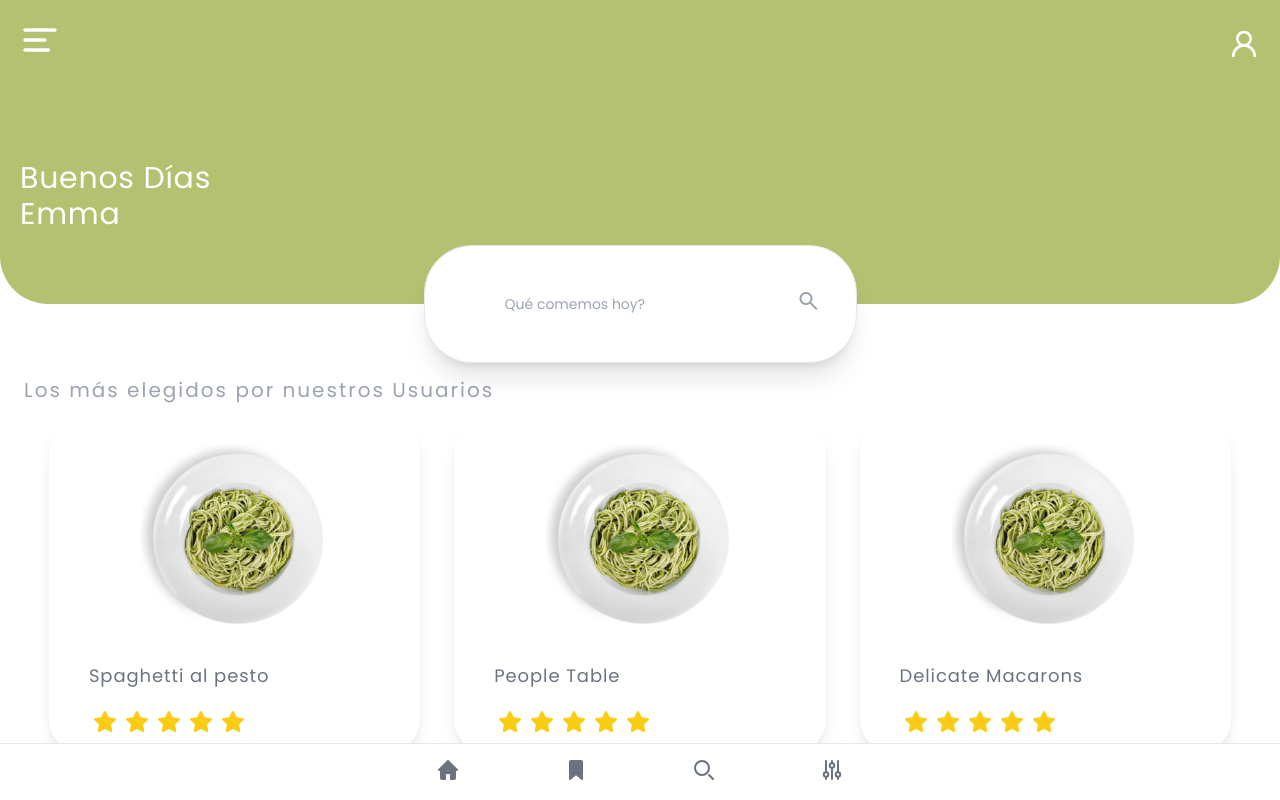
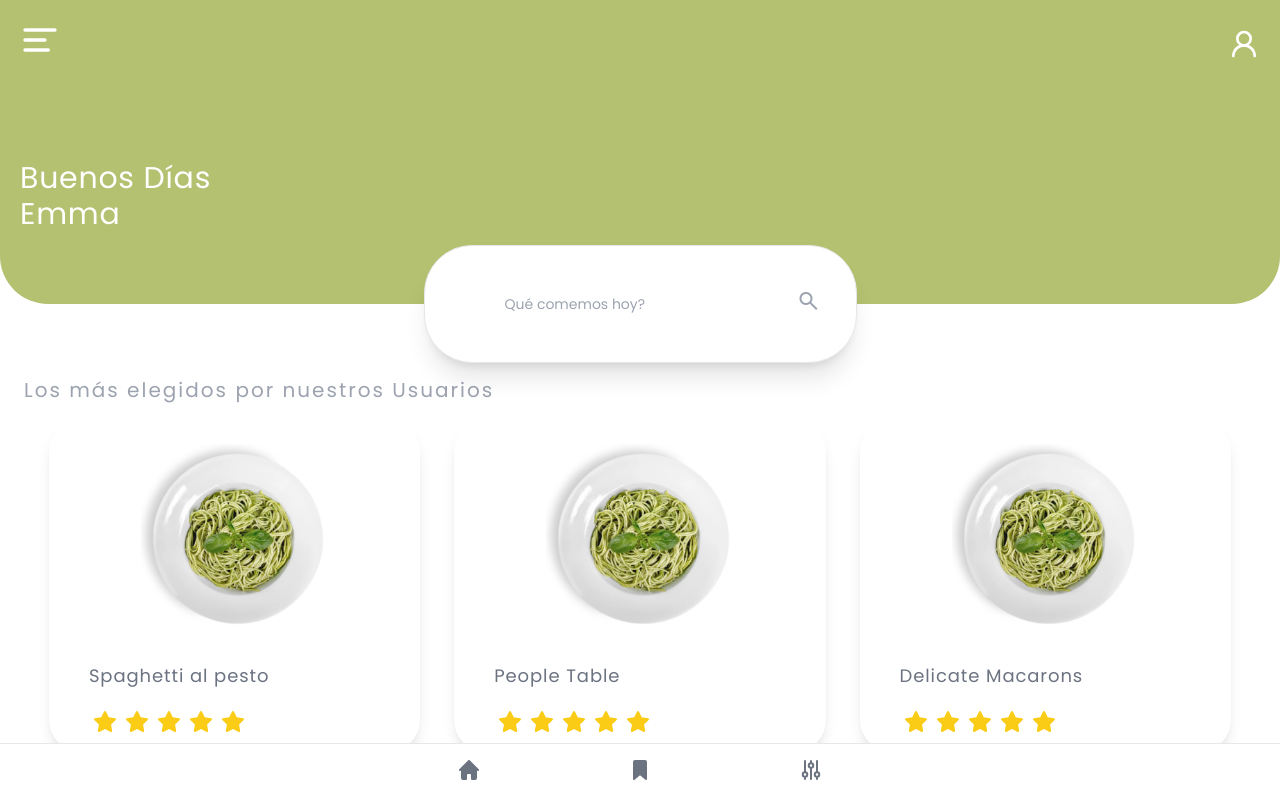
Before and after one commit to Cecimartinez/que-comemos, a React (Vite) app in the folder que-comemos-app/: page / in a window 1280 px wide. Built offline with nearby package versions, Linux system fonts and the light colour scheme.

Commit message:
NavigationBottom - Updated

```diff
--- a/que-comemos-app/src/components/NavigationBottom/NavigationBottom.jsx
+++ b/que-comemos-app/src/components/NavigationBottom/NavigationBottom.jsx
@@ -1,46 +1,49 @@
+import { Link } from 'react-router-dom';
+import { ROUTE_PATHS } from '../../routes/utils/routePaths';
+
 export const NavigationBottom = () => {
   return (
     <div className="fixed bottom-0 z-50 w-full -translate-x-1/2 bg-white border-t border-gray-200 left-1/2">
-      <div className="grid h-full max-w-lg grid-cols-4 mx-auto">
-        <button data-tooltip-target="tooltip-home" type="button" className="inline-flex flex-col items-center justify-center p-4 hover:bg-gray-50 ">
+      <div className="grid h-full max-w-lg grid-cols-3 mx-auto">
+        <Link to={ROUTE_PATHS.HOME} data-tooltip-target="tooltip-home" className="inline-flex flex-col items-center justify-center p-4 hover:bg-gray-50 ">
           <svg className="w-5 h-5 mb-1 text-gray-500 dark:text-gray-400 hover:text-[#B4c170] " aria-hidden="true" xmlns="http://www.w3.org/2000/svg" fill="currentColor" viewBox="0 0 20 20">
             <path d="m19.707 9.293-2-2-7-7a1 1 0 0 0-1.414 0l-7 7-2 2a1 1 0 0 0 1.414 1.414L2 10.414V18a2 2 0 0 0 2 2h3a1 1 0 0 0 1-1v-4a1 1 0 0 1 1-1h2a1 1 0 0 1 1 1v4a1 1 0 0 0 1 1h3a2 2 0 0 0 2-2v-7.586l.293.293a1 1 0 0 0 1.414-1.414Z" />
           </svg>
           <span className="sr-only">Home</span>
-        </button>
+        </Link>
         <div id="tooltip-home" role="tooltip" className="absolute z-10 invisible inline-block px-3 py-2 text-sm font-medium text-white transition-opacity duration-300 bg-gray-900 rounded-lg shadow-sm opacity-0 tooltip">
           Home
           <div className="tooltip-arrow" data-popper-arrow></div>
         </div>
 
-        <button data-tooltip-target="tooltip-bookmark" type="button" className="inline-flex flex-col items-center justify-center p-4 hover:bg-gray-50 ">
+        <Link  to={ROUTE_PATHS.SAVEDRECIPES} data-tooltip-target="tooltip-bookmark" type="button" className="inline-flex flex-col items-center justify-center p-4 hover:bg-gray-50 ">
           <svg className="w-5 h-5 mb-1 text-gray-500 dark:text-gray-400 hover:text-[#B4c170] " aria-hidden="true" xmlns="http://www.w3.org/2000/svg" fill="currentColor" viewBox="0 0 14 20">
             <path d="M13 20a1 1 0 0 1-.64-.231L7 15.3l-5.36 4.469A1 1 0 0 1 0 19V2a2 2 0 0 1 2-2h10a2 2 0 0 1 2 2v17a1 1 0 0 1-1 1Z" />
           </svg>
           <span className="sr-only">Bookmark</span>
-        </button>
+        </Link>
         <div id="tooltip-bookmark" role="tooltip" className="absolute z-10 invisible inline-block px-3 py-2 text-sm font-medium text-white transition-opacity duration-300 bg-gray-900 rounded-lg shadow-sm opacity-0 tooltip">
           Bookmark
           <div className="tooltip-arrow" data-popper-arrow></div>
         </div>
 
-        <button data-tooltip-target="tooltip-search" type="button" className="inline-flex flex-col items-center justify-center p-4 hover-bg-gray-50 ">
+        {/* <Link data-tooltip-target="tooltip-search" type="button" className="inline-flex flex-col items-center justify-center p-4 hover-bg-gray-50 ">
           <svg className="w-5 h-5 mb-1 text-gray-500 dark:text-gray-400 hover:text-[#B4c170] " aria-hidden="true" xmlns="http://www.w3.org/2000/svg" fill="none" viewBox="0 0 20 20">
             <path stroke="currentColor" stroke-linecap="round" stroke-linejoin="round" stroke-width="2" d="m19 19-4-4m0-7A7 7 0 1 1 1 8a7 7 0 0 1 14 0Z" />
           </svg>
           <span className="sr-only">Search</span>
-        </button>
+        </Link>
         <div id="tooltip-search" role="tooltip" className="absolute z-10 invisible inline-block px-3 py-2 text-sm font-medium text-white transition-opacity duration-300 bg-gray-900 rounded-lg shadow-sm opacity-0 tooltip">
           Search
           <div className="tooltip-arrow" data-popper-arrow></div>
-        </div>
+        </div> */}
 
-        <button data-tooltip-target="tooltip-settings" type="button" className="inline-flex flex-col items-center justify-center p-4 hover:bg-gray-50 ">
+        <Link  to={ROUTE_PATHS.USERPROFILE} data-tooltip-target="tooltip-settings" type="button" className="inline-flex flex-col items-center justify-center p-4 hover:bg-gray-50 ">
           <svg className="w-5 h-5 mb-1 text-gray-500 dark:text-gray-400 hover:text-[#B4c170] " aria-hidden="true" xmlns="http://www.w3.org/2000/svg" fill="none" viewBox="0 0 20 20">
             <path stroke="currentColor" stroke-linecap="round" stroke-linejoin="round" stroke-width="2" d="M4 12.25V1m0 11.25a2.25 2.25 0 0 0 0 4.5m0-4.5a2.25 2.25 0 0 1 0 4.5m0-4.5a2.25 2.25 0 0 0 0 4.5M4 19v-2.25m6-13.5V1m0 2.25a2.25 2.25 0 0 0 0 4.5m0-4.5a2.25 2.25 0 0 1 0 4.5M10 19V7.75m6 4.5V1m0 11.25a2.25 2.25 0 1 0 0 4.5 2.25 2.25 0 0 0 0-4.5ZM16 19v-2" />
           </svg>
           <span className="sr-only">Settings</span>
-        </button>
+        </Link>
         <div id="tooltip-settings" role="tooltip" className="absolute z-10 invisible inline-block px-3 py-2 text-sm font-medium text-white transition-opacity duration-300 bg-gray-900 rounded-lg shadow-sm opacity-0 tooltip">
           Settings
           <div className="tooltip-arrow" data-popper-arrow></div>
```
